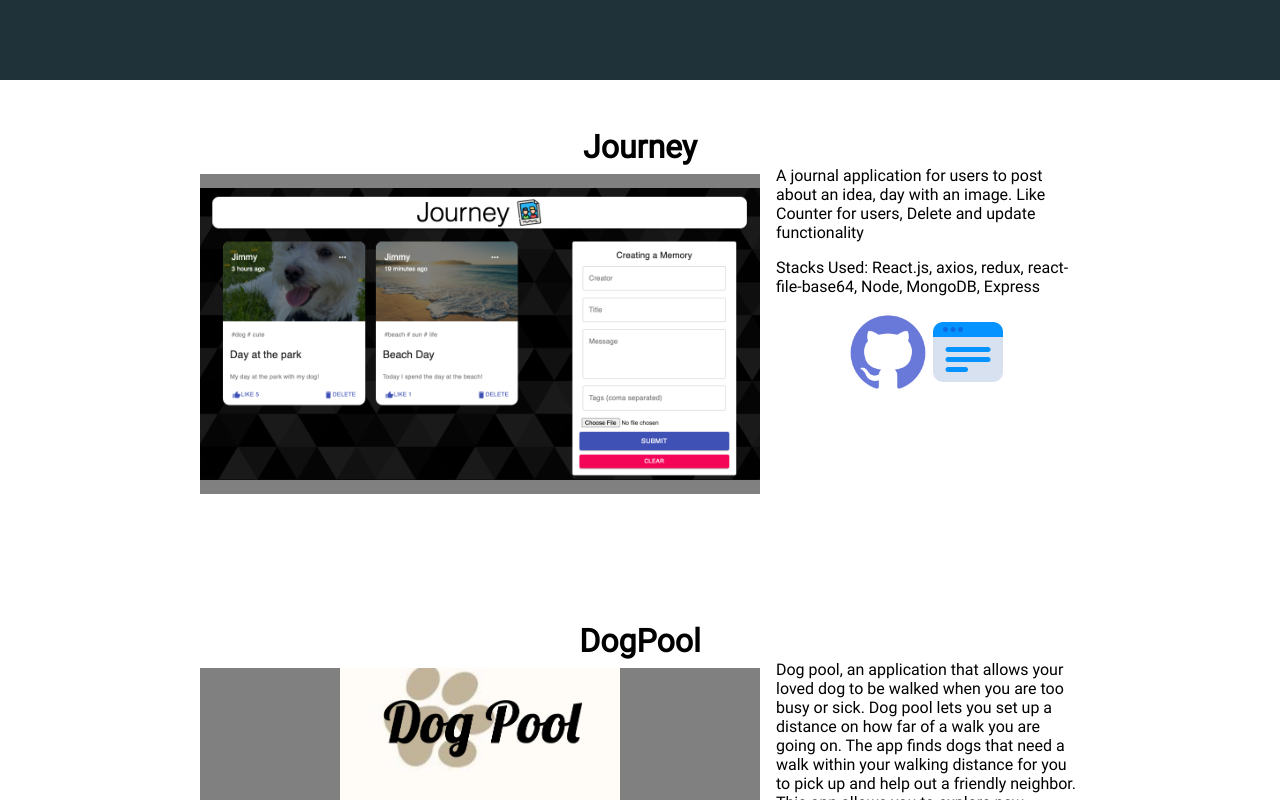
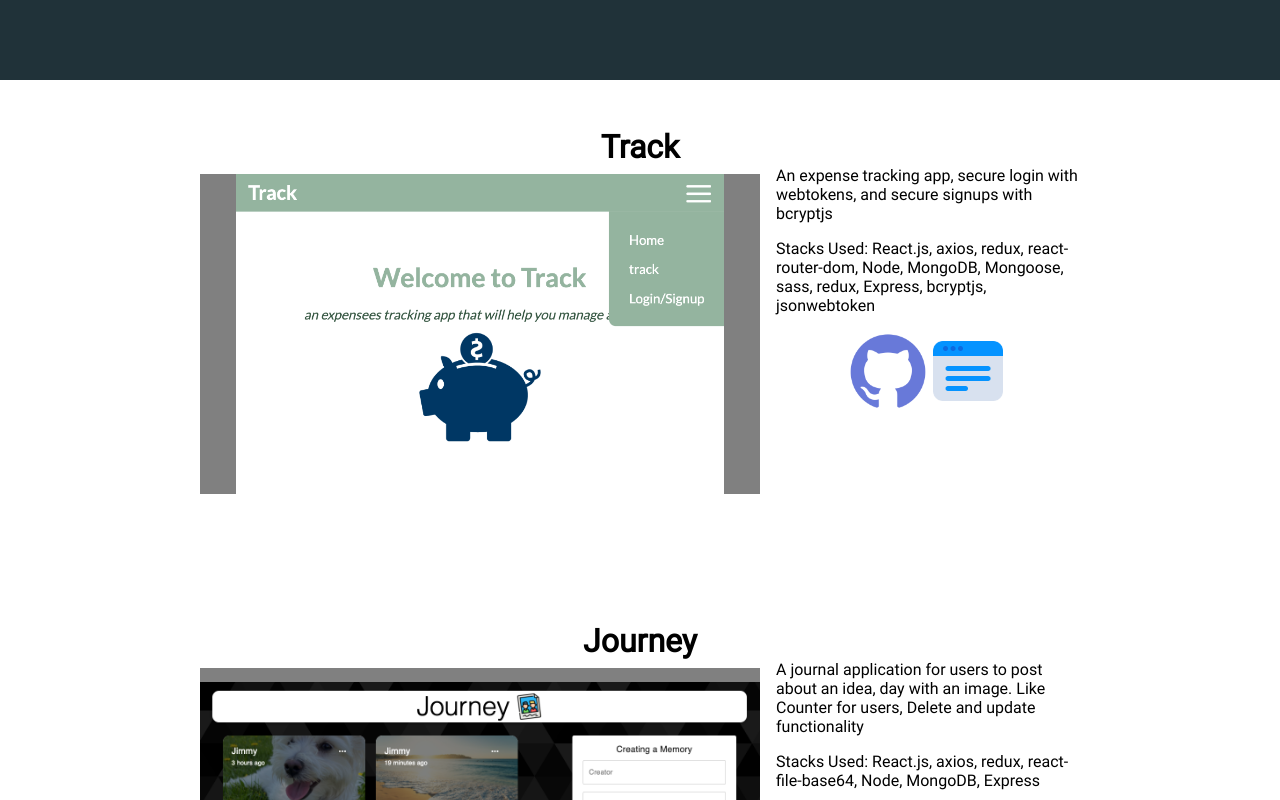
Before and after one commit to jimmykt/portfolio, a React (Create React App) app: page / in a window 1280 px wide. Shown: the part 720-1520 px from the top of the page. Built offline with nearby package versions, Linux system fonts and the light colour scheme.

Commit message:
added project

```diff
--- a/src/App.js
+++ b/src/App.js
@@ -3,7 +3,7 @@ import { BrowserRouter, Switch, Route } from "react-router-dom";
 import HomePage from "./pages/HomePage";
 import Header from "./components/Header";
 import Footer from "./components/Footer";
-//
+
 function App() {
   return (
     <BrowserRouter>
--- a/src/components/Project.jsx
+++ b/src/components/Project.jsx
@@ -9,7 +9,9 @@ function Project(props) {
       <h2 className="Project__name">{props.name}</h2>
       <div className="Project__container">
         <div className="Project__image-container">
-          <img className="Project__image" src={props.image} alt="image" />
+          <a href={props.host} target="_blank">
+            <img className="Project__image" src={props.image} alt="image" />
+          </a>
         </div>
 
         <div className="Project__info-container">
--- a/src/components/Projects.jsx
+++ b/src/components/Projects.jsx
@@ -2,6 +2,7 @@ import "./Projects.scss";
 import Project from "../components/Project";
 import JourneyImage from "../assets/images/app-Journey.png";
 import DogPoolImage from "../assets/images/dogpool.png";
+import TrackImage from "../assets/images/track.png";
 
 import Switch from "../components/Switch";
 function Projects() {
@@ -9,6 +10,14 @@ function Projects() {
     <div className="Projects" id="projects">
       {/* <Switch /> */}
       <div className="Projects__container">
+        <Project
+          image={TrackImage}
+          name="Track"
+          info="An expense tracking app, secure login with webtokens, and secure signups with bcryptjs"
+          stacks="React.js, axios, redux, react-router-dom, Node, MongoDB, Mongoose, sass, redux,  Express, bcryptjs, jsonwebtoken "
+          github="https://github.com/jimmykt/track"
+          host="https://track-app-jt.netlify.app/"
+        />
         <Project
           image={JourneyImage}
           name="Journey"
```
Also changed, not shown: src/assets/images/track.png (added).
